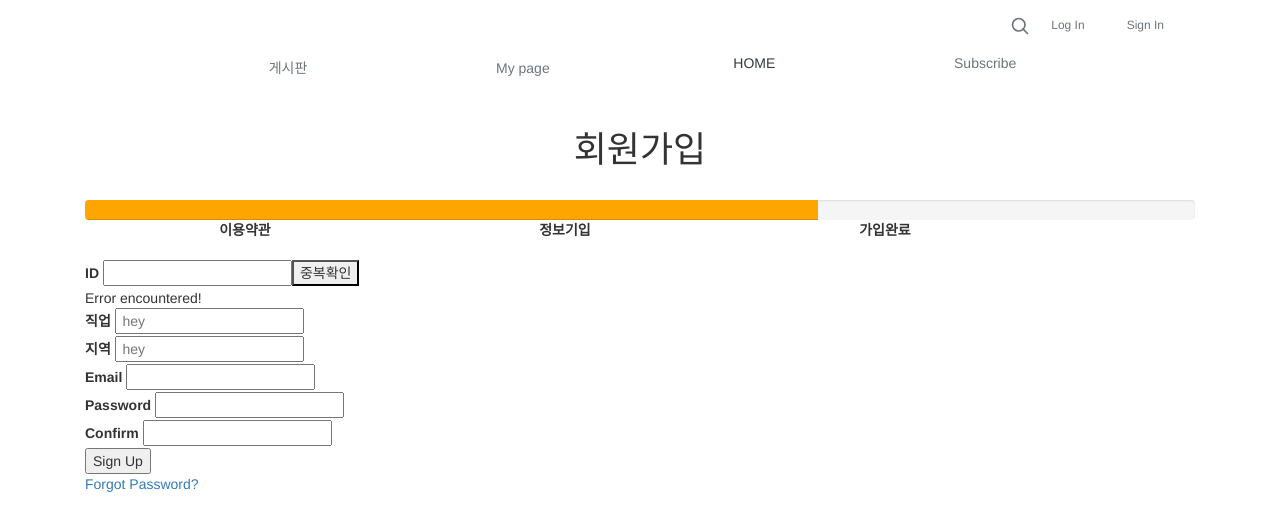
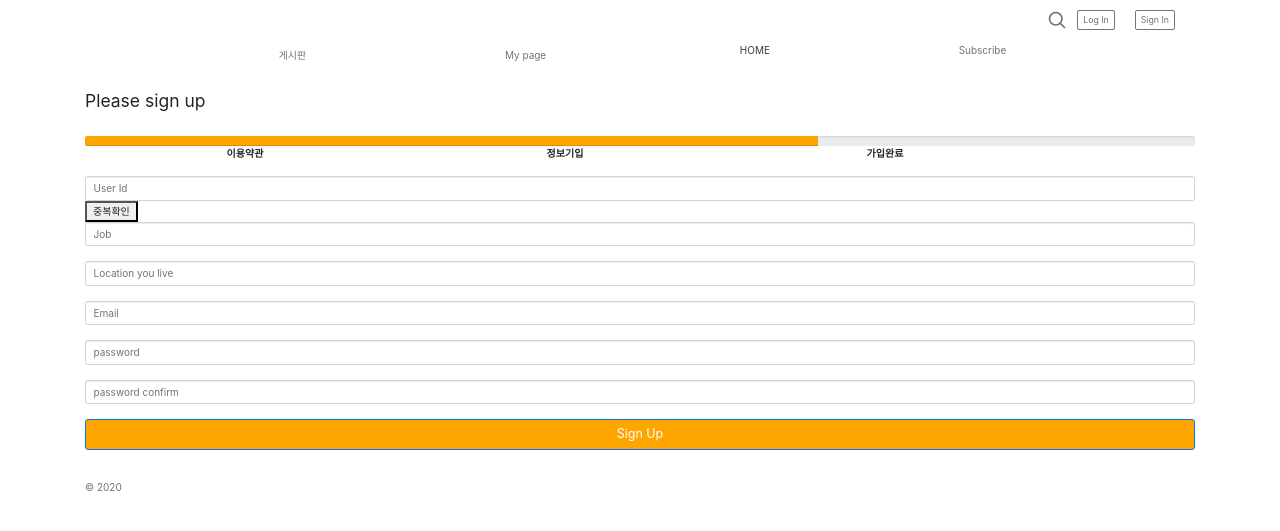
Before and after one commit to oereo/blogproject, a Django app: page /signup/ in a window 1280 px wide. Shown: the top 531 px of the page. Run offline with Django 3.2, Linux system fonts and the light colour scheme; lists and menus that the app fills with data are empty; some libraries are stand-ins or nearby versions.

Commit message:
update sign_up page and build mypage

```diff
--- a/account/templates/login.html
+++ b/account/templates/login.html
@@ -1,5 +1,6 @@
 {% extends 'accounts_base.html' %}
 {% block content %}
+
 <div class="line"></div>
 {% if error == 'username or password is incorrect.' %}
     <script>alert("아이디 또는 패스워드가 틀렸습니다.");</script>
--- a/account/templates/signup.html
+++ b/account/templates/signup.html
@@ -1,13 +1,33 @@
 {% extends 'accounts_base.html' %}
 {% block content %}
-<div class="line"></div>
-<form class="signup-form" method='POST' action="{% url 'signup' %}">
-        {% csrf_token %}
-        <div style = "text-align: center">
-          <br>
-          <h1>회원가입</h1>
-        </div>
-        <br>
+
+
+<!doctype html>
+<html lang="en">
+  <head>
+    <meta charset="utf-8">
+    <meta name="viewport" content="width=device-width, initial-scale=1, shrink-to-fit=no">
+    <meta name="description" content="">
+    <meta name="author" content="">
+    <link rel="icon" href="/docs/4.0/assets/img/favicons/favicon.ico">
+
+    <title>Signin Template for Bootstrap</title>
+
+    <link rel="canonical" href="https://getbootstrap.com/docs/4.0/examples/sign-in/">
+
+    <!-- Bootstrap core CSS -->
+    <link href="../../dist/css/bootstrap.min.css" rel="stylesheet">
+
+    <!-- Custom styles for this template -->
+    <link href="signin.css" rel="stylesheet">
+  </head>
+
+  <body class="text-center">
+    <form class="signup-form" method='POST' action="{% url 'signup' %}">
+      {% csrf_token %}
+      <h1 class="h3 mb-3 font-weight-normal">Please sign up</h1>
+
+      <br>
         <div class="progress" style = "margin-bottom : 0px;">
           <div class="progress-bar" role="progressbar" style=" width: 66%; background-color : orange;" aria-valuenow="33" aria-valuemin="0" aria-valuemax="100"></div>
         </div>
@@ -23,61 +43,37 @@
           </thead>
 
         </table>
+
         <br>
+      <label for="inputEmail" class="sr-only">user id</label>
+      <input type="text"  id="username" required name="username" class="form-control" placeholder="User Id"><button id = "checkid">중복확인</button><br>
+      <label for="inputPassword" class="sr-only">job</label>
+      <input type="text" id="job" required name="job" class="form-control" placeholder="Job"><br>
+      <label for="inputPassword" class="sr-only">location</label>
+      <input type="text"  id="location" required name="location" class="form-control" placeholder="Location you live"><br>
+      <label for="inputPassword" class="sr-only">Email</label>
+      <input type="email"  id="email" required name="email" class="form-control" placeholder="Email"><br>
+      <label for="inputPassword" class="sr-only">Password</label>
+      <input type="password" id="password" class="form-control" name="password" placeholder="password" required><br>
+      <label for="inputPassword" class="sr-only">Password Confirm</label>
+      <input type="password" id="confirm" class="form-control" name="password_confirm" placeholder="password confirm" required><br>
 
 
-        <div class="signupform-group">
-        <label for="name">ID</label>
-        <input type="text" placeholder=" " id="username" required name="username" class="signupform-group-input"><button id = "checkid">중복확인</button>
-        <div class="error">
-          <i class="fas fa-exclamation-circle"></i>
-          Error encountered!
-        </div>
-      </div>
-
-
-      <div class="signupform-group">
-        <label for="job">직업</label>
-        <input type="text" placeholder=" hey" id="job" required name="job">
-
-      </div>
-
-      <div class="signupform-group">
-        <label for="location">지역</label>
-        <input type="text" placeholder=" hey" id="location" required name="location">
-
-      </div>
+      <button class="btn btn-lg btn-primary btn-block" type="submit" value="Sign Up"  style=" background-color : orange;">Sign Up</button>
+      <p class="mt-5 mb-3 text-muted">&copy; 2020</p>
+    </form>
 
 
 
-      <div class="signupform-group">
-        <label for="email">Email</label>
-        <input type="email" placeholder=" " id="email" required name="email">
-        <div class="error">
-          <i class="fas fa-exclamation-circle"></i>
-        </div>
-      </div>
+  </body>
+</html>
 
-      <div class="signupform-group">
-        <label for="password">Password</label>
-        <input type="password" placeholder=" " id="password" required name="password">
-        <div class="error">
-          <i class="fas fa-exclamation-circle"></i>
-        </div>
-      </div>
 
-      <div class="signupform-group">
-        <label for="confirm">Confirm</label>
-        <input type="password" placeholder=" " id="confirm" required name="password_confirm">
-        <div class="error">
-          <i class="fas fa-exclamation-circle"></i>
-        </div>
-      </div>
-      <input type="submit" value="Sign Up" class="sign-input">
-      <div class="form-bottom">
-        <a href="#">Forgot Password?</a>
-      </div>
-    </form>
+
+
+<!--  -->
+<div class="line"></div>
+
     <script>
       $(function(){
         $('#checkid').click(function(){
--- a/blog/templates/base.html
+++ b/blog/templates/base.html
@@ -89,6 +89,7 @@
       <a class="p-2 text-muted" href= "{% url 'freeboard' %}">게시판</a>
       <a class="blog-header-logo text-dark" href="{% url 'home' %}">HOME</a>
       <a class="text-muted" href="#">Subscribe</a>
+      <a class="text-muted" href="{% url 'mypage' %}">Mypage</a>
     </nav>
   </div>
   {%block content%}
--- a/firstproject/urls.py
+++ b/firstproject/urls.py
@@ -28,6 +28,7 @@ urlpatterns = [
     path('blog/<int:blog_id>', blog.views.detail, name = "detail"),
     path('blog/new/', blog.views.new, name = "new"),
     path('blog/create/', blog.views.create, name = "create"),
+    path('mypage', blog.views.mypage, name='mypage'),
 
     path('login/', account.views.login, name='login'),
     path('logout/', account.views.logout, name='logout'),
```
Also changed, not shown: account/templates/0104_css 배치.html (added, +90 -0 lines), blog/templates/mypage.html (added, +18 -0 lines), blog/views.py (+9 -0 lines), db.sqlite3.
